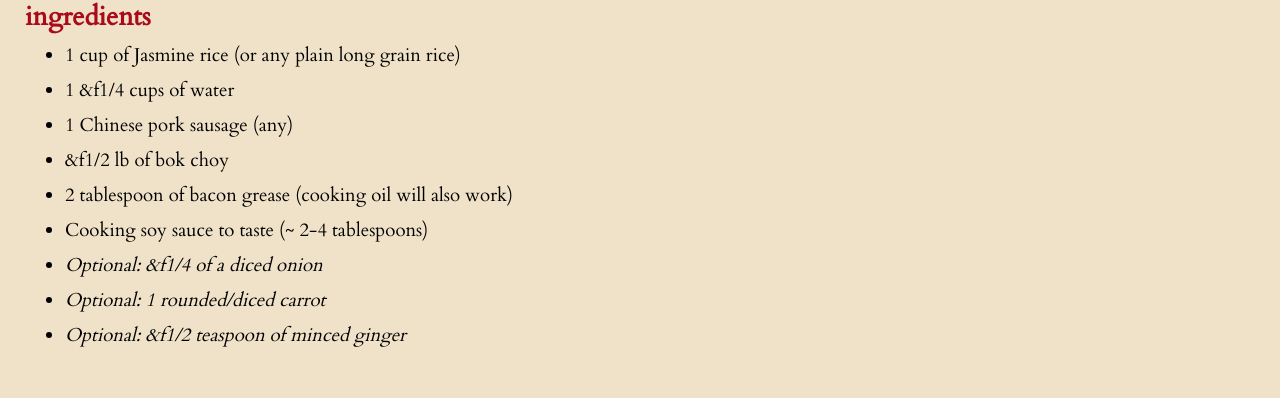
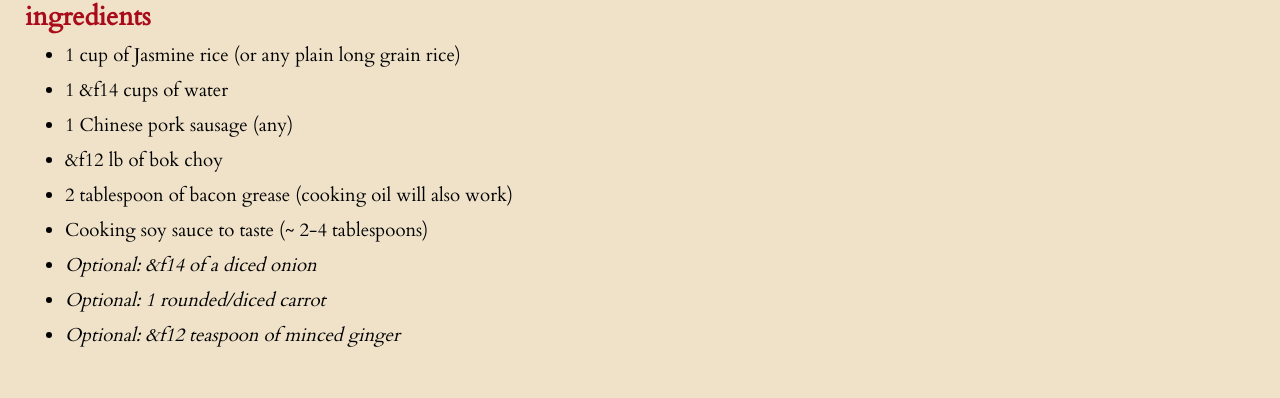
Before and after one commit to kevinhe97/iffall2018, a plain HTML site: page recipe-final/index.html in a window 1280 px wide. Shown: the part 626-1024 px from the top of the page. Drawn offline with Linux system fonts and the light colour scheme.

Commit message:
Add files via upload

```diff
--- a/recipe-final/index.html
+++ b/recipe-final/index.html
@@ -35,14 +35,14 @@
 			<span class="list">
 				<ul>
 					<li>1 cup of Jasmine rice (or any plain long grain rice)</li>
-					<li>1 &f1/4 cups of water</li>
+					<li>1 &f14 cups of water</li>
 					<li>1 Chinese pork sausage (any)</li>
-					<li>&f1/2 lb of bok choy</li>
+					<li>&f12 lb of bok choy</li>
 					<li>2 tablespoon of bacon grease (cooking oil will also work)</li>
 					<li>Cooking soy sauce to taste (~ 2-4 tablespoons)</li>
-					<li class="optional">Optional: &f1/4 of a diced onion</li>
+					<li class="optional">Optional: &f14 of a diced onion</li>
 					<li class="optional">Optional: 1 rounded/diced carrot</li>
-					<li class="optional">Optional: &f1/2 teaspoon of minced ginger</li>
+					<li class="optional">Optional: &f12 teaspoon of minced ginger</li>
 				</ul>
 			</span>
 		</section>
```
